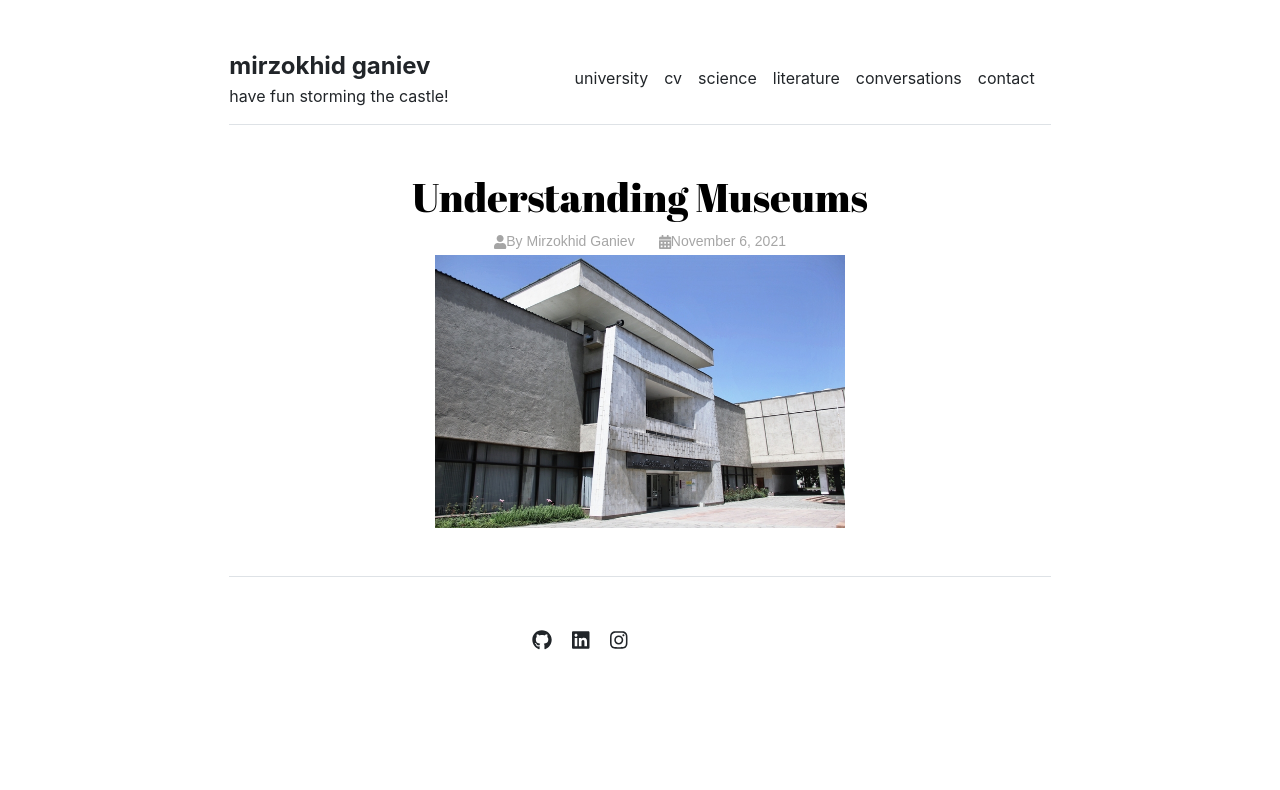
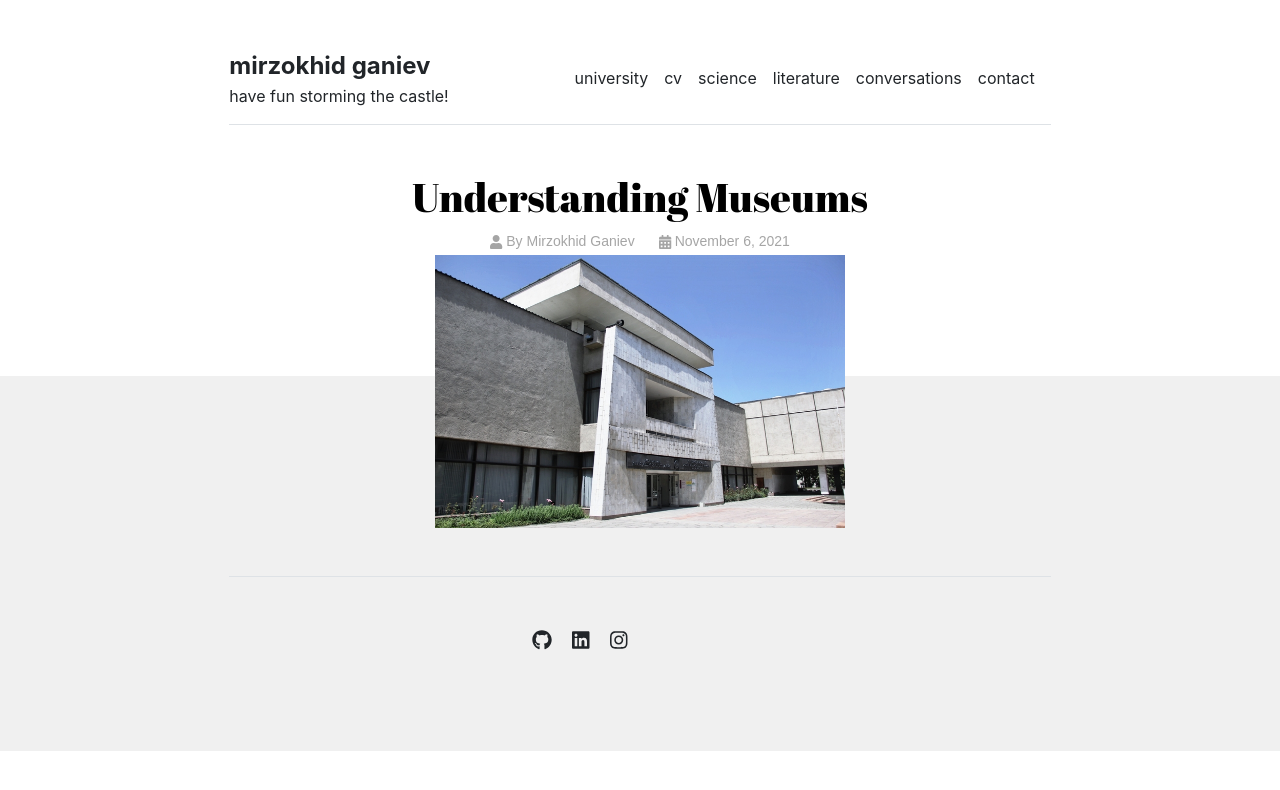
Before and after one commit to Mirzokhid/mirzokhid.github.io, a Jekyll site: the page built from conversations/convo_2.html, in a window 1280 px wide. Shown: the top 790 px of the page. Built offline with Jekyll 4.4.1, drawn with Linux system fonts in a browser that asks for light colours; nearby versions of some CDN libraries; some web fonts are replaced.

Commit message:
Update convo_2.html

```diff
--- a/conversations/convo_2.html
+++ b/conversations/convo_2.html
@@ -6,7 +6,11 @@ layout: default
 <link rel="preconnect" href="https://fonts.googleapis.com">
 <link rel="preconnect" href="https://fonts.gstatic.com" crossorigin>
 <link href="https://fonts.googleapis.com/css2?family=Abril+Fatface&display=swap" rel="stylesheet">
+<link href="https://fonts.cdnfonts.com/css/century-schoolbook" rel="stylesheet">
     <style>
+        body {
+            background: linear-gradient(to bottom, white 50%, #f0f0f0 50%);
+        }
         .heading {
             font-family: "Abril Fatface", serif;
             font-weight: 400;
@@ -18,7 +22,7 @@ layout: default
             color: grey;
             opacity: 0.7;
             font-size: 14px;
-            font-family: Arial, sans-serif;
+            font-family: 'Century Schoolbook', sans-serif;
             margin-top: 10px;
         }
 
@@ -37,8 +41,9 @@ layout: default
 <body>
 <h1 class="heading" align="center">Understanding Museums</h1>
 <div class="post-info">
-<span><i class="fas fa-user"></i> By Mirzokhid Ganiev</span>
-<span><i class="fas fa-calendar-alt"></i> November 6, 2021</span>
+<span><i class="fas fa-user"></i>&nbsp;By Mirzokhid Ganiev</span>
+<span><i class="fas fa-calendar-alt"></i>&nbsp;November 6, 2021</span>
 </div>
+<img src="convo_2/image_1.jpg" align="center" style="display: block;margin-left: auto;margin-right: auto; width: 50%;" align="center">
 <script src="https://kit.fontawesome.com/a076d05399.js" crossorigin="anonymous"></script>
-<img src="convo_2/image_1.jpg" align="center" style="display: block;margin-left: auto;margin-right: auto; width: 50%;">
+</body>
```
